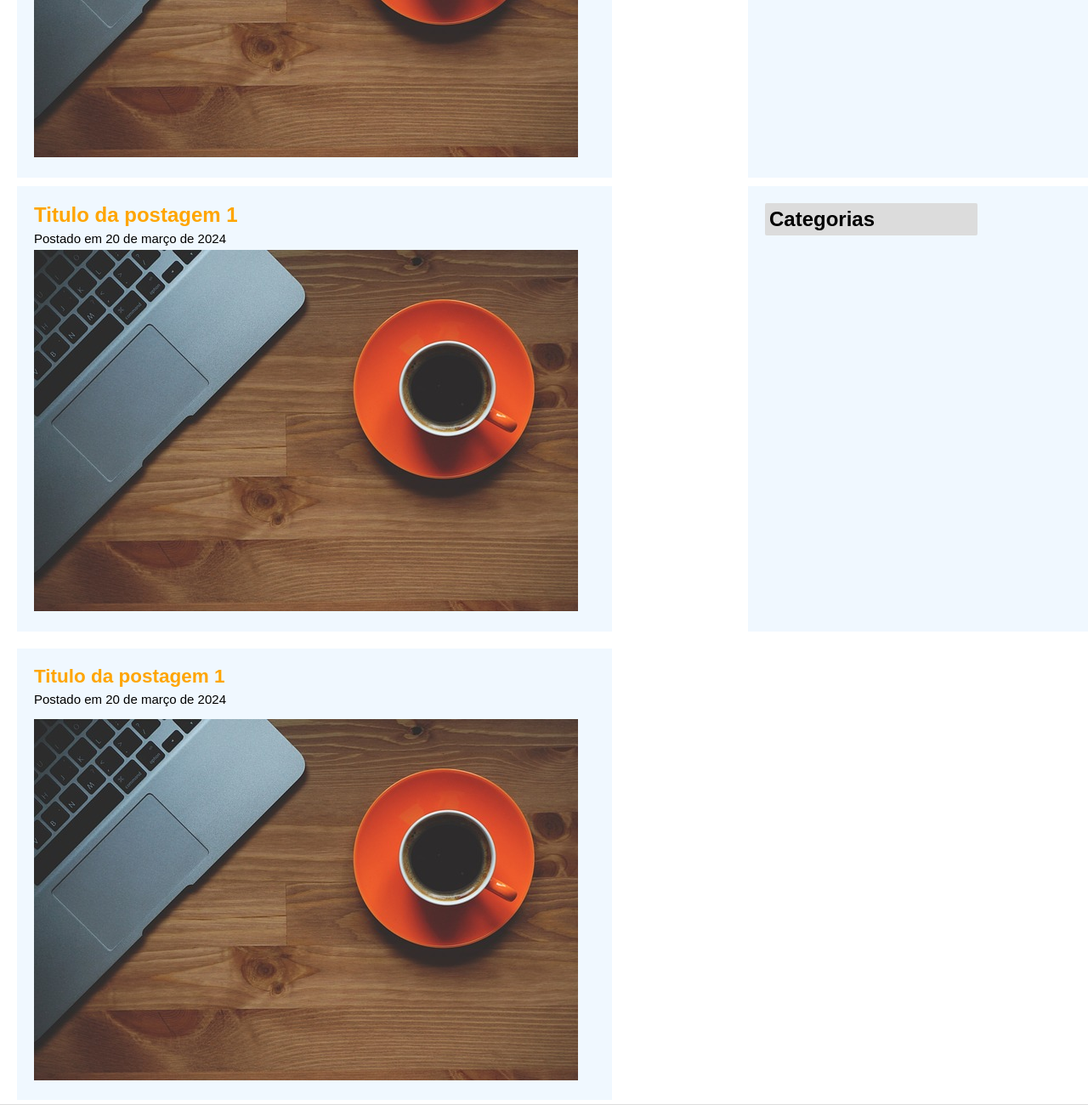
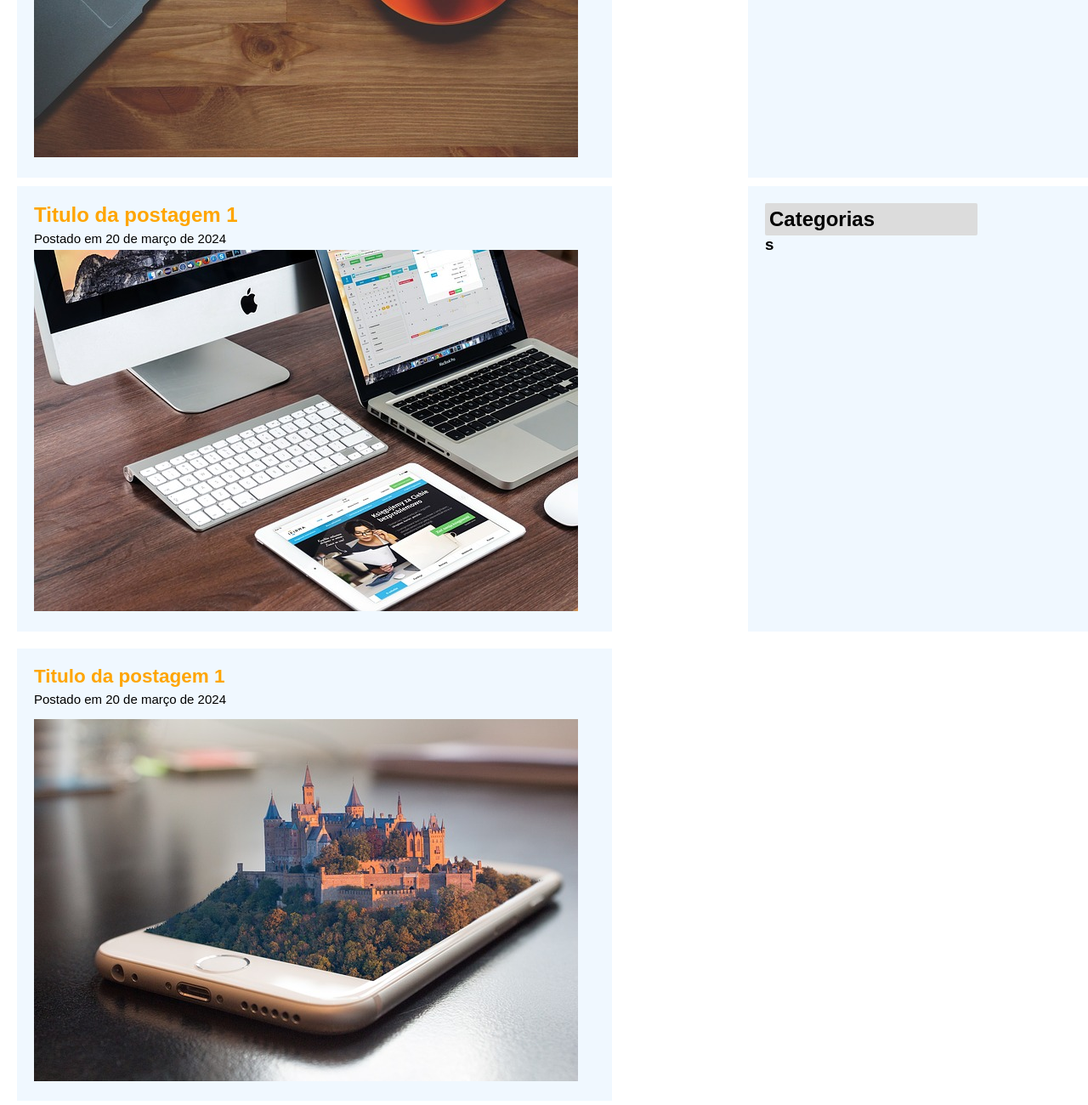
Before and after one commit to isaacneiff/projetinhos, a plain HTML site: page Tec___/index.html in a window 1280 px wide. Shown: the part 545-1845 px from the top of the page at 85% size. Drawn offline with Linux system fonts and the light colour scheme.

Commit message:
2605240211

```diff
--- a/Tec___/index.html
+++ b/Tec___/index.html
@@ -40,10 +40,11 @@
             <div class="posts_1">
                 <h2>Titulo da postagem 1</h2>
                 <p>Postado em 20 de março de 2024</p>
-                <img src="assets/imagem1.jpg">
+                <img src="assets/imagem2.jpg">
             </div>
             <div class="rec_post">
                 <h2>Categorias</h2>
+                <h3>s</h3>
 
             </div>
 
@@ -52,7 +53,7 @@
         <div class="posts">
             <h2>Titulo da postagem 1</h2>
             <p>Postado em 20 de março de 2024</p>
-            <img src="assets/imagem1.jpg">
+            <img src="assets/imagem3.jpg">
         </div>
 
     </div>
```
